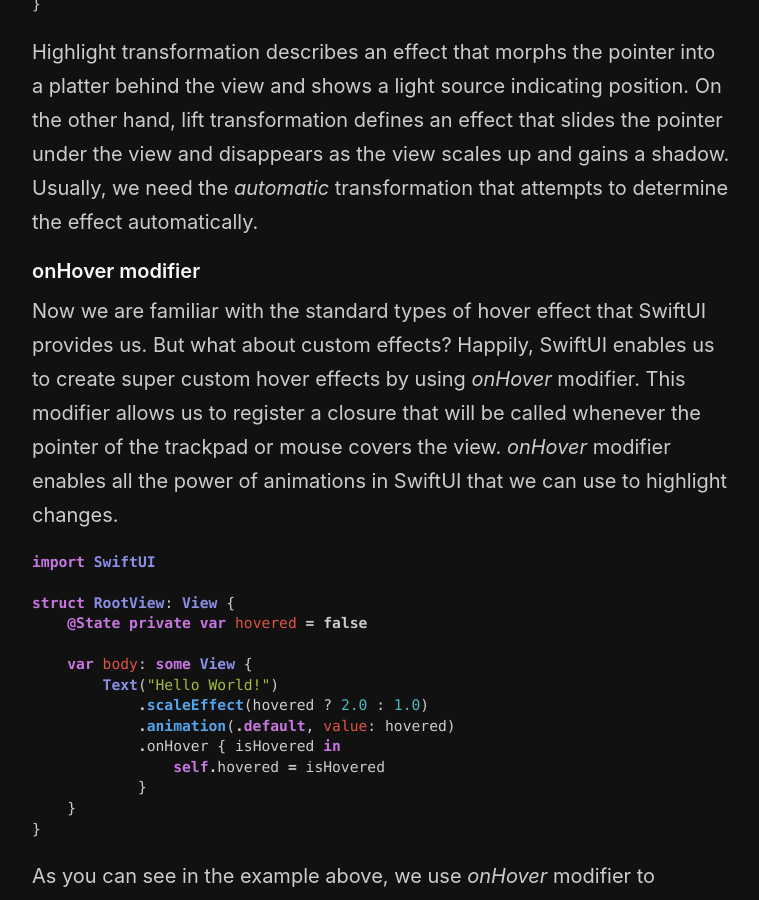
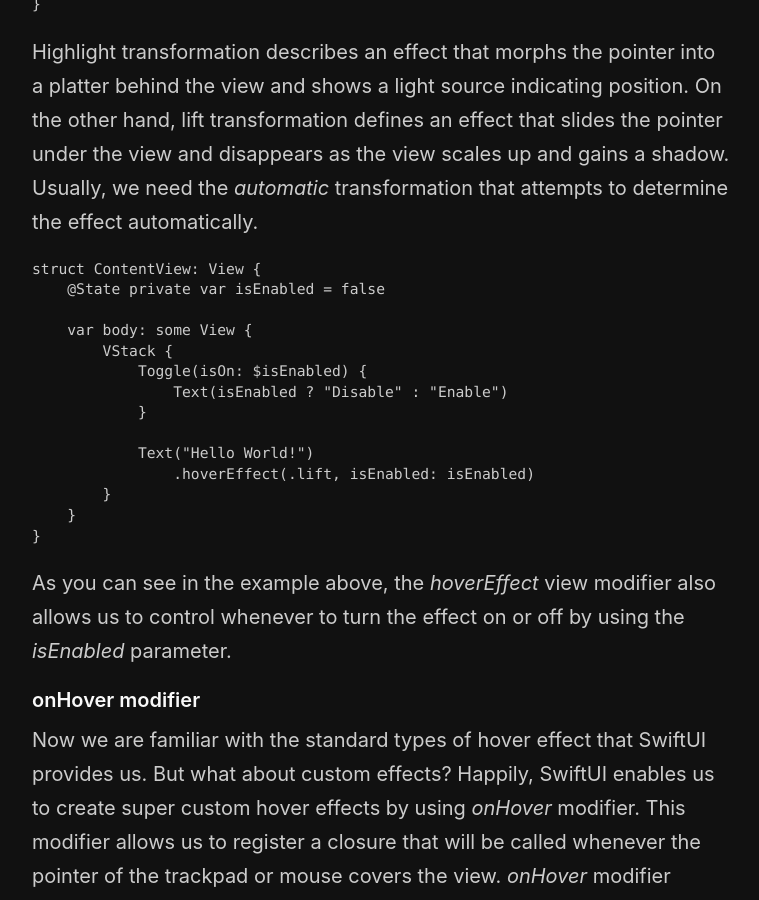
Before and after one commit to mecid/mecid.github.io, a Jekyll site: the page built from _posts/2020-03-25-hover-effect-in-swiftui.md, in a window 1280 px wide and 900 px high, scrolled down 1625 px. Shown: the whole window, without its empty margins (258-1017 px from the left). Built offline with Jekyll 4.4.1, drawn with Linux system fonts in a browser that asks for light colours.

Commit message:
disabling/enabling hover effect section added

````diff
--- a/_posts/2020-03-25-hover-effect-in-swiftui.md
+++ b/_posts/2020-03-25-hover-effect-in-swiftui.md
@@ -42,6 +42,25 @@
 
 Highlight transformation describes an effect that morphs the pointer into a platter behind the view and shows a light source indicating position. On the other hand, lift transformation defines an effect that slides the pointer under the view and disappears as the view scales up and gains a shadow. Usually, we need the *automatic* transformation that attempts to determine the effect automatically.
 
+```
+struct ContentView: View {
+    @State private var isEnabled = false
+
+    var body: some View {
+        VStack {
+            Toggle(isOn: $isEnabled) {
+                Text(isEnabled ? "Disable" : "Enable")
+            }
+
+            Text("Hello World!")
+                .hoverEffect(.lift, isEnabled: isEnabled)
+        }
+    }
+}
+```
+
+As you can see in the example above, the *hoverEffect* view modifier also allows us to control whenever to turn the effect on or off by using the *isEnabled* parameter.
+
 #### onHover modifier
 Now we are familiar with the standard types of hover effect that SwiftUI provides us. But what about custom effects? Happily, SwiftUI enables us to create super custom hover effects by using *onHover* modifier. This modifier allows us to register a closure that will be called whenever the pointer of the trackpad or mouse covers the view. *onHover* modifier enables all the power of animations in SwiftUI that we can use to highlight changes.
 
````
